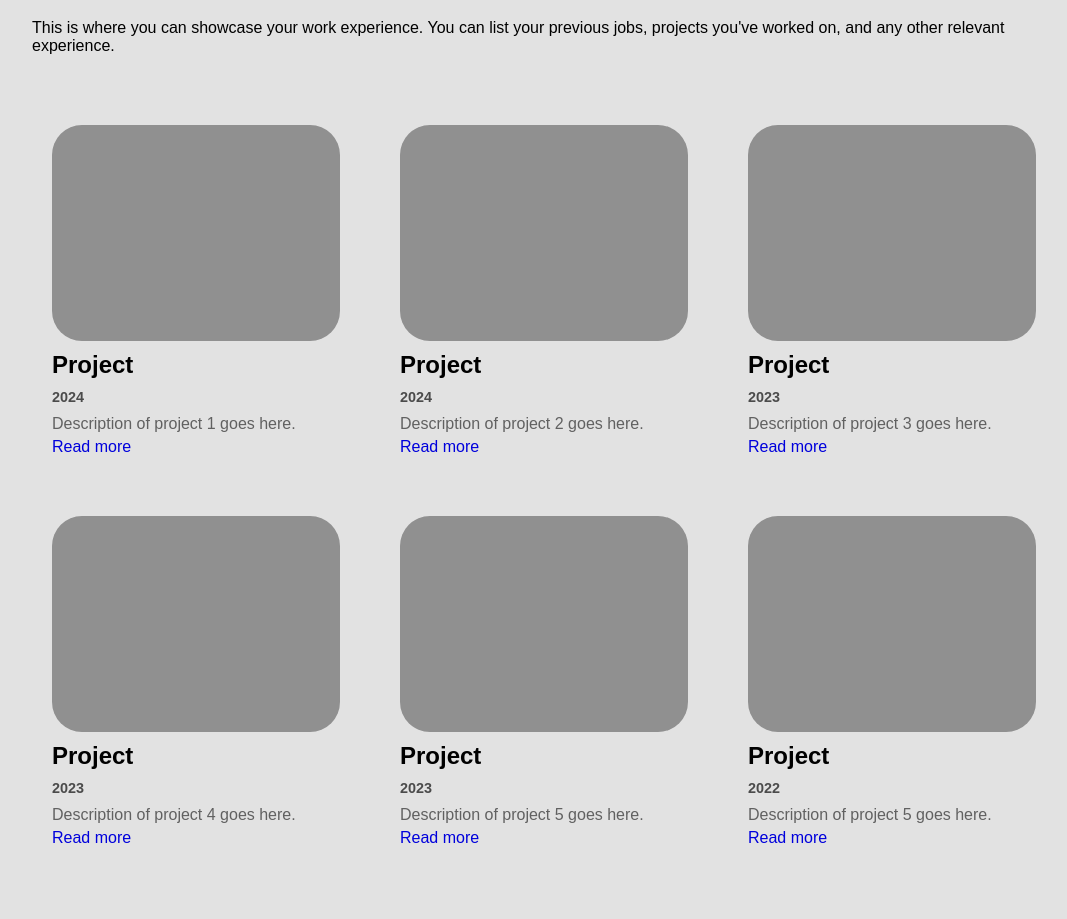
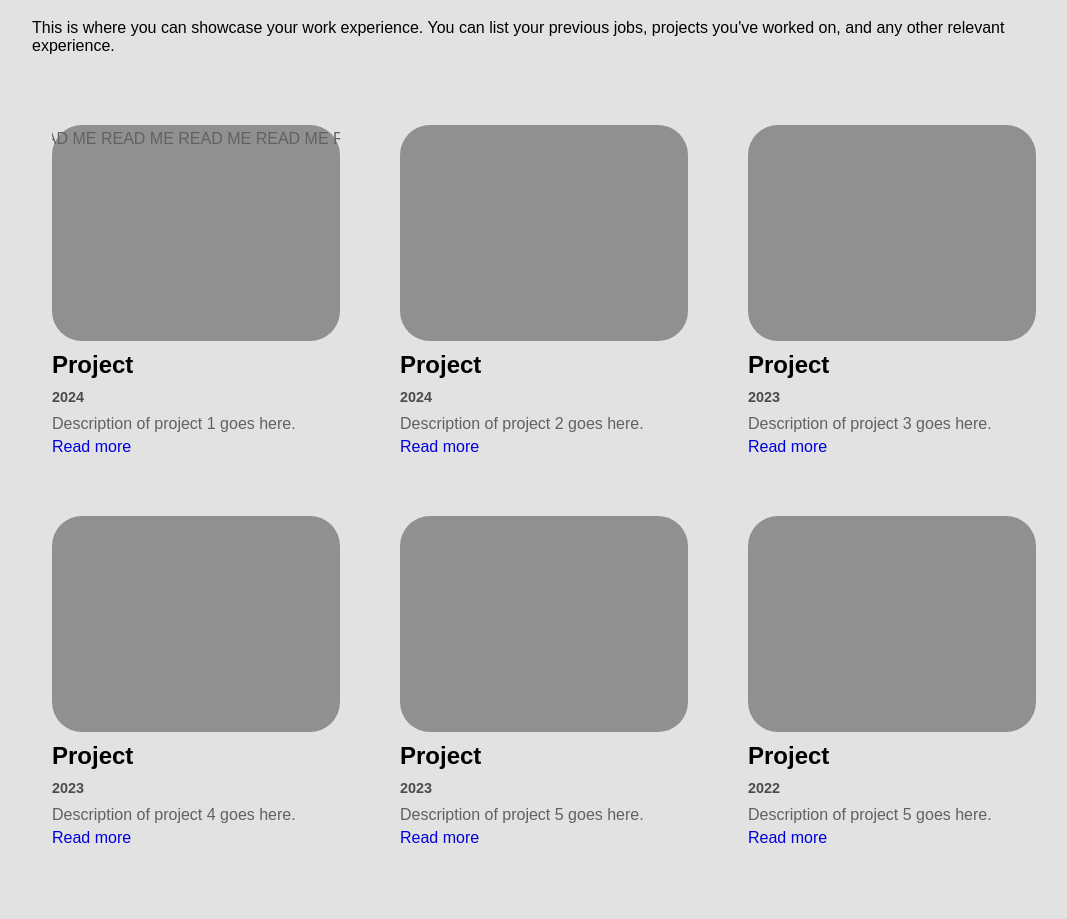
Before and after one commit to gathrean/my-portfolio, a React (Create React App) app: page / in a window 1280 px wide. Shown: the part 948-1867 px from the top of the page, without its empty margins (96-1163 px from the left). Built offline with nearby package versions, Linux system fonts and the light colour scheme.

Commit message:
Added "marquee", an infinite text

```diff
--- a/src/pages/LandingPage/Sections/PROJECTS/PROJECTS.css
+++ b/src/pages/LandingPage/Sections/PROJECTS/PROJECTS.css
@@ -25,6 +25,40 @@
   aspect-ratio: 4/3;
   background-color: #909090;
   border-radius: 30px;
+}
+
+.header-image:hover {
+  background-color: #0000dc;
+}
+
+.header-image-link {
+  text-decoration: none;
+}
+
+.wrapper {
+  max-width: 100%;
+  overflow: hidden;
+}
+
+.marquee {
+  white-space: nowrap;
+  overflow: hidden;
+  display: inline-block;
+  animation: marquee 10s linear infinite;
+}
+
+.marquee p {
+  display: inline-block;
+}
+
+@keyframes marquee {
+  0% {
+    transform: translate3d(0, 0, 0);
+  }
+
+  100% {
+    transform: translate3d(-50%, 0, 0);
+  }
 }
 
 .project-card h1 {
--- a/src/pages/LandingPage/Sections/PROJECTS/PROJECTS.jsx
+++ b/src/pages/LandingPage/Sections/PROJECTS/PROJECTS.jsx
@@ -13,7 +13,15 @@ export function PROJECTS() {
 
         <div className="project-card">
           <a href="#placeholder" className="header-image-link">
-            <div className="header-image"></div>
+            <div className="header-image">
+              <div class="wrapper">
+                <div class="marquee">
+                  <p>
+                    READ ME READ ME READ ME READ ME READ ME READ ME READ ME READ ME
+                  </p>
+                </div>
+              </div>
+            </div>
           </a>
           <h1>Project</h1>
           <h3>2024</h3>
```
